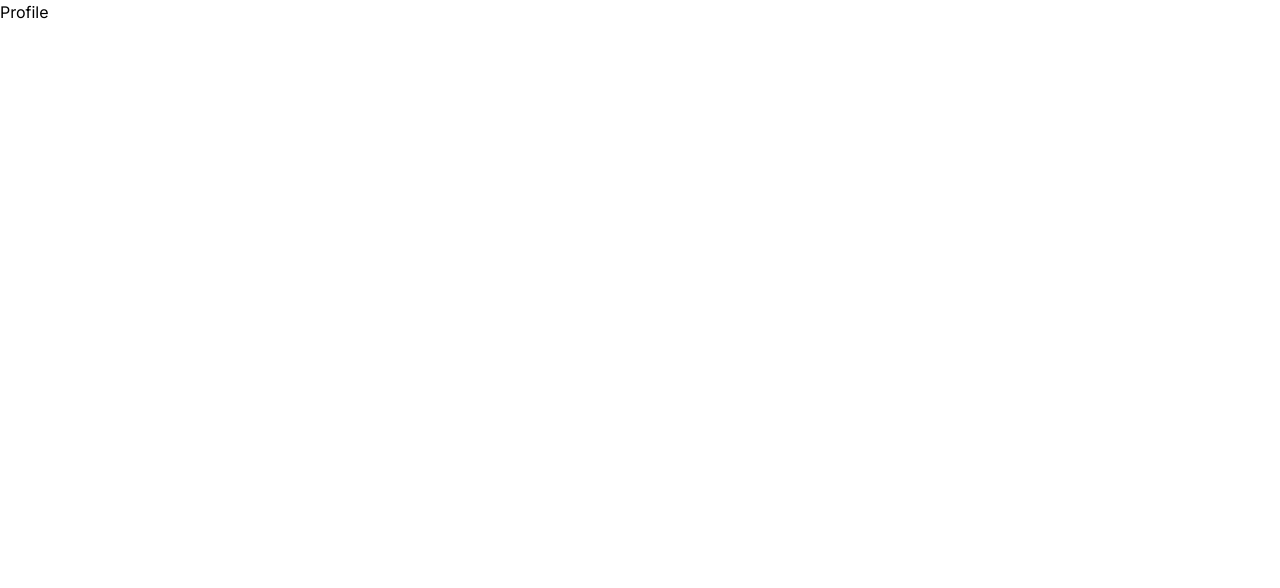
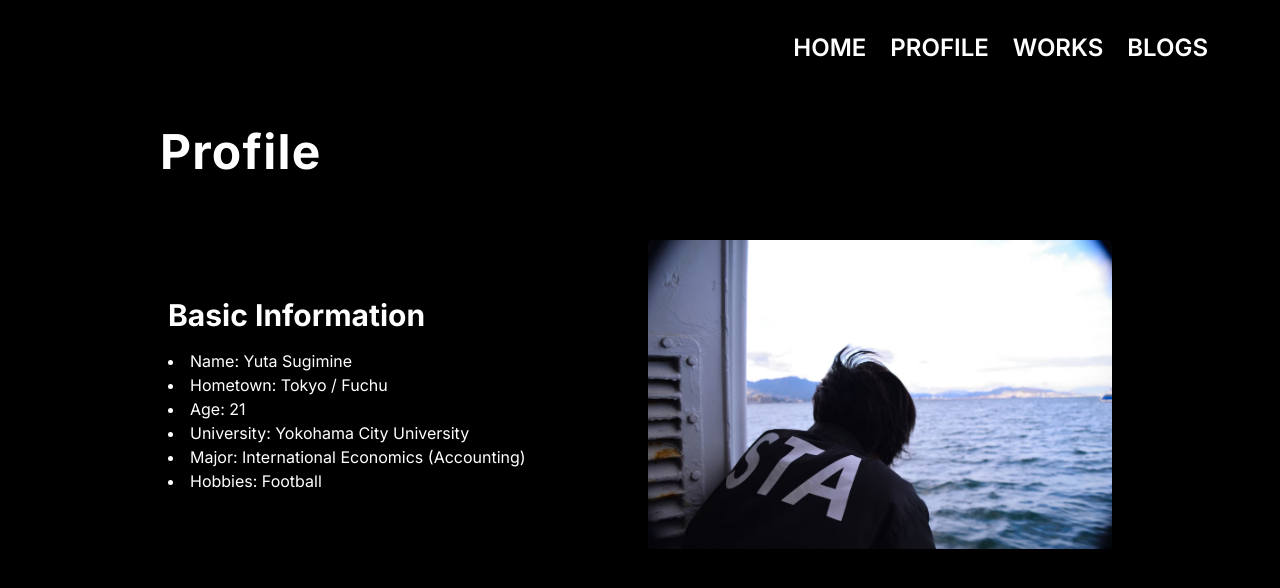
Before and after one commit to yuta-2001/my-blog, a Next.js app: page /profile in a window 1280 px wide. Shown: the top 588 px of the page. Built offline with nearby package versions, Linux system fonts and the light colour scheme.

Commit message:
プロフィールページトップ作成

```diff
--- a/app/page.tsx
+++ b/app/page.tsx
@@ -7,9 +7,9 @@ export default function Home() {
     <>
       <div className="w-screen h-screen  text-white relative z-20 bg-black bg-opacity-30">
         <div className="p-4 md:p-8 flex flex-col h-full items-center justify-center">
-          <h2 className="text-white font-bold mb-8 text-9xl">
+          <h1 className="text-white font-bold mb-8 text-9xl tracking-wide">
             Engineering Blog
-          </h2>
+          </h1>
           <div className={`${styles.outlinedText} text-3xl md:text-5xl font-bold p-2`}>
             Yuta Sugimine / Yokohama City Univ.
           </div>
--- a/app/profile/page.tsx
+++ b/app/profile/page.tsx
@@ -1,7 +1,27 @@
 export default function ProfilePage() {
   return (
-    <div>
-      <h1>Profile</h1>
-    </div>
+    <main className="w-full bg-black text-white pt-32 min-h-screen">
+      <div className="w-3/4 mx-auto">
+        <h1 className="text-5xl font-bold tracking-wide mb-6">
+          Profile
+        </h1>
+        <section className="flex flex-wrap md:flex-nowrap items-center bg-black text-white py-8">
+          <div className="w-full md:w-1/2 p-2">
+            <h2 className="text-3xl font-bold mb-4">Basic Information</h2>
+            <ul className="list-disc list-inside">
+              <li>Name: Yuta Sugimine</li>
+              <li>Hometown: Tokyo / Fuchu</li>
+              <li>Age: 21</li>
+              <li>University: Yokohama City University</li>
+              <li>Major: International Economics (Accounting)</li>
+              <li>Hobbies: Football</li>
+            </ul>
+          </div>
+          <div className="w-full md:w-1/2 flex justify-start items-center mb-4 md:mb-0 p-2">
+            <img src="/images/profile.jpg" alt="profile image" className="w-full h-auto rounded" />
+          </div>
+        </section>
+      </div>
+    </main>
   );
 }
```
Also changed, not shown: public/images/profile.jpg (added).
